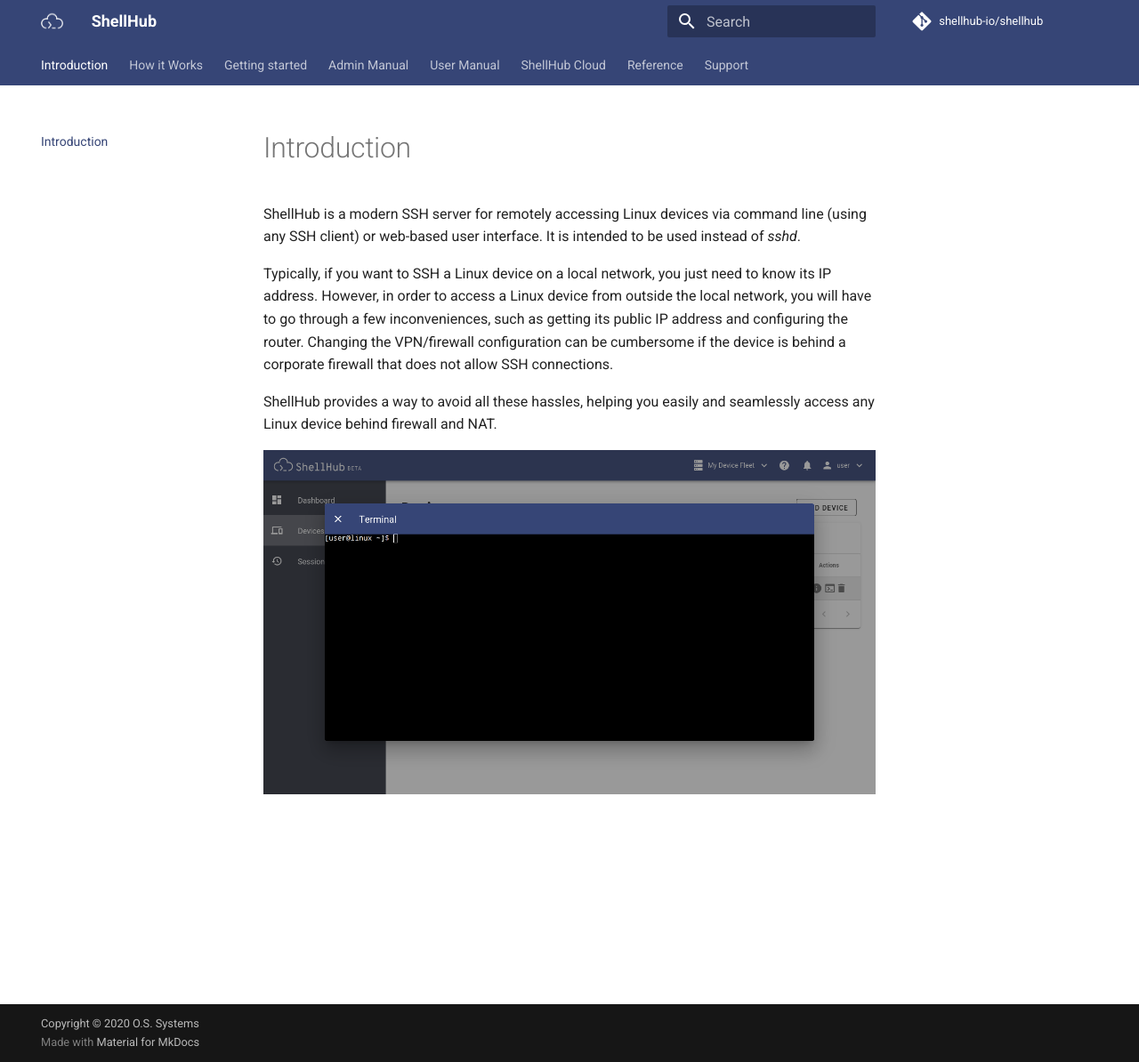
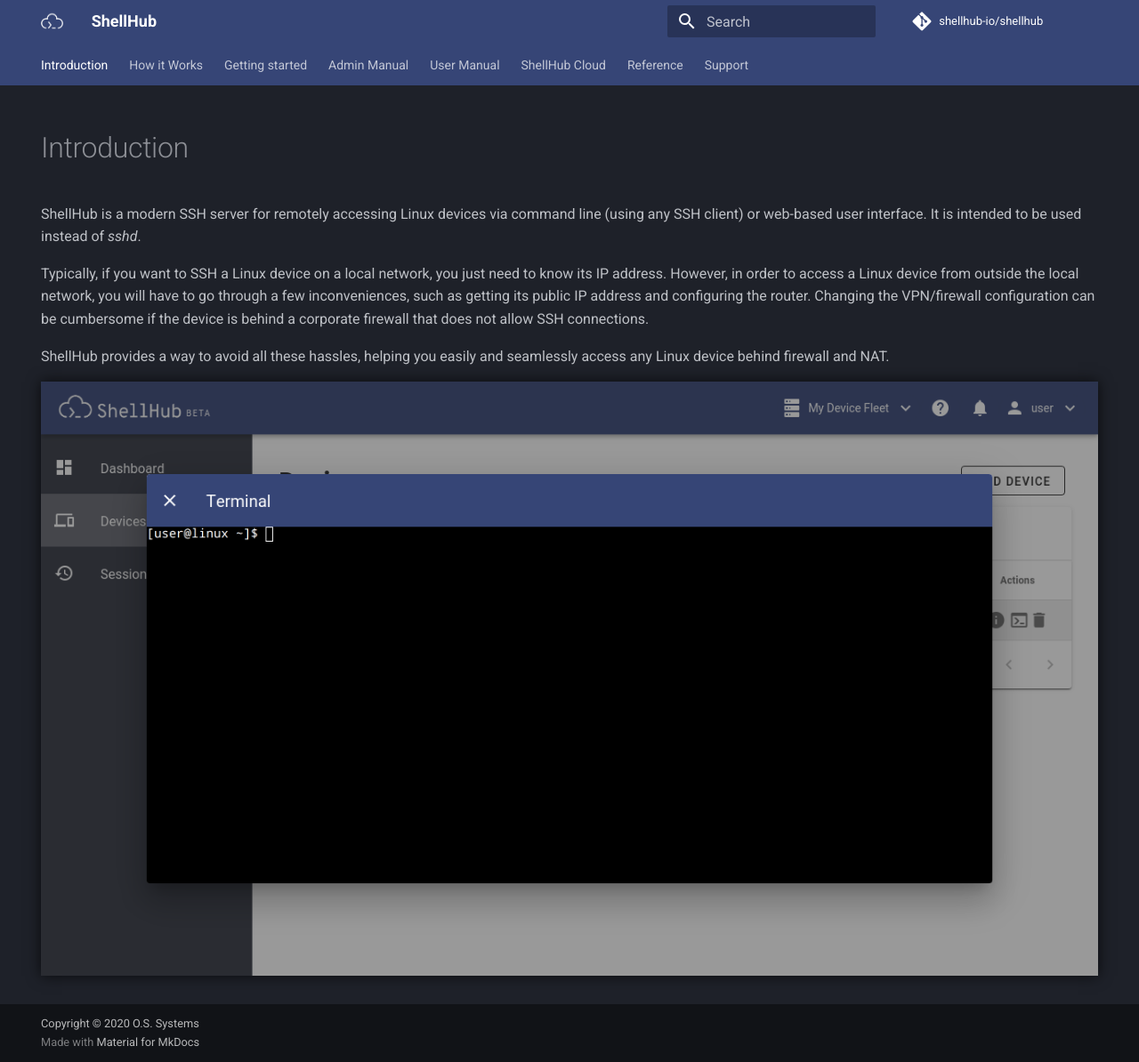
Before and after one commit to shellhub-io/shellhub-io.github.io, an MkDocs documentation site: the page built from docs/index.md, in a window 1280 px wide and 1194 px high. Shown: the whole window at 89% size. Built offline with MkDocs 1.6.1 and Material for MkDocs 9.7.7, drawn with Linux system fonts in a browser that asks for light colours; comment, search, counter and statistics services are not loaded.

Commit message:
mkdocs: update color theme palette

```diff
--- a/docs/index.md
+++ b/docs/index.md
@@ -13,4 +19,4 @@
 ShellHub provides a way to avoid all these hassles, helping you easily and seamlessly access
 any Linux device behind firewall and NAT.
 
-![Screenshot](img/screenshot.png)
+![Screenshot](img/screenshot.png){:.shadow}
--- a/docs/stylesheets/extra.css
+++ b/docs/stylesheets/extra.css
@@ -1,7 +1,8 @@
-:root{
+:root > * {
     --md-primary-fg-color: #364576;
+    --md-typeset-a-color: rgb(171, 194, 207);
 }
 
 .shadow {
-    box-shadow: 0 4px 18px 0 rgba(0,0,0,.1), 0 6px 20px 0 rgba(0,0,0,.09);
+    box-shadow: 0px 0px 15px 0px rgba(0,0,0,0.7);
 }
--- a/mkdocs.yml
+++ b/mkdocs.yml
@@ -19,6 +19,8 @@
 # Theme
 theme:
   name: 'material'
+  palette:
+    scheme: slate
   features:
     - navigation.tabs
   logo: img/logo-inverted.png
```
Also changed, not shown: other parts of docs/index.md (+6 -0 lines), docs/introduction.md (+6 -1 lines).
